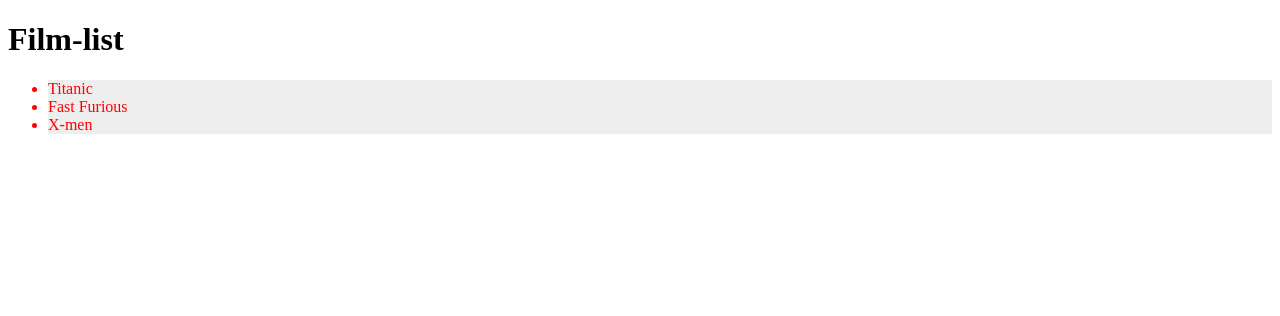
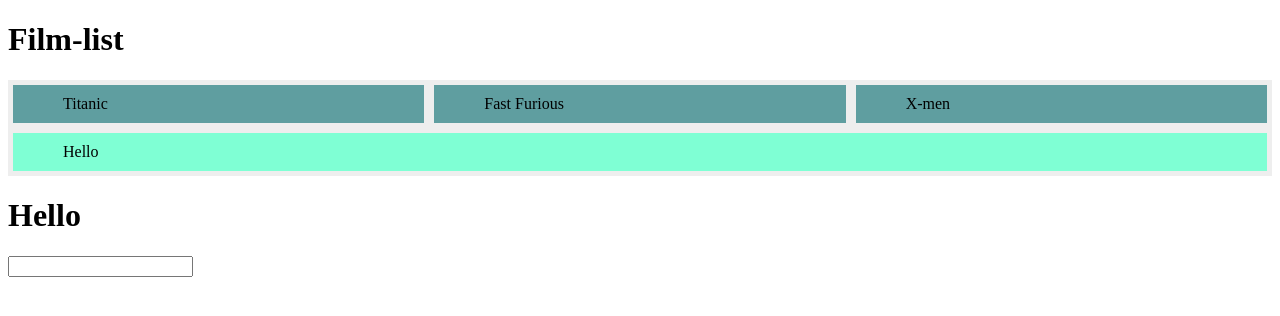
Before and after one commit to ildevelop/ReactTemplate, a React app: page / in a window 1280 px wide. Shown: the top 316 px of the page. Built offline with nearby package versions, Linux system fonts and the light colour scheme; the HTML template or start-up script is replaced by a standard one.

Commit message:
Add 2way binding

```diff
--- a/src/App.js
+++ b/src/App.js
@@ -1,22 +1,29 @@
-import React, { Component } from 'react';
+import React from 'react';
 import FilmList from "./components/film-list/Film-list";
 import FilmsDetails from "./components/films-details/FilmsDetails";
 import {connect} from 'react-redux'
 
-class App extends Component {
+class App extends React.Component {
 
     constructor(){
         super();
         this.state = {
-            filmsName : null,
+            filmsName : "Hello",
         }
     }
 
+    titleMe(event){
+        console.log(event);
+        const title= event.target.value;
+        this.setState({filmsName:title})
+    }
     render(){
         return(
             <div>
                 <FilmList filmsName={this.props.names} />
                 <FilmsDetails selectedFilm={this.props.selectedFilm} />
+                <h1>{this.state.filmsName}</h1>
+                <input type="text" onChange={this.titleMe.bind(this)}/>
             </div>
         )
     }
--- a/src/components/film-list/Film-list.js
+++ b/src/components/film-list/Film-list.js
@@ -20,12 +20,13 @@
         return(
             <div>
                 <h1>Film-list</h1>
-                <ul>
+                <ul className="mylistA parent">
                     {this.props.filmsName.map((name, key)=>
                         <li onClick={() => {dispatch({type: SET_NAME, payload: name}) }   }
-                            className="mylist" key={key} >
+                            className="mylistB child" key={key} >
                             {name}
                         </li>)}
+                    <li className="mylistC child">Hello</li>
                 </ul>
             </div>
         )
--- a/src/components/film-list/FilmList.scss
+++ b/src/components/film-list/FilmList.scss
@@ -1,4 +1,25 @@
-.mylist{
-  background: #eee;
-  color: red;
-}
+.mylistA{
+   background: #eee;
+  list-style-type: none;
+  padding: 0;
+
+  flex-direction: row;
+  display: flex;
+  justify-content: flex-end;
+  flex-wrap: wrap;
+
+  .mylistB{
+    margin: 5px;
+    background-color: cadetblue;
+    padding: 10px 50px;
+    flex:1 1 300px;
+  }
+  .mylistC{
+    margin: 5px;
+    padding: 10px 50px;
+    background-color: aquamarine;
+    flex:1 1 300px;
+
+
+  }
+ }
```
Also changed, not shown: 1 other file (tests, documents, lock files or other folders).
